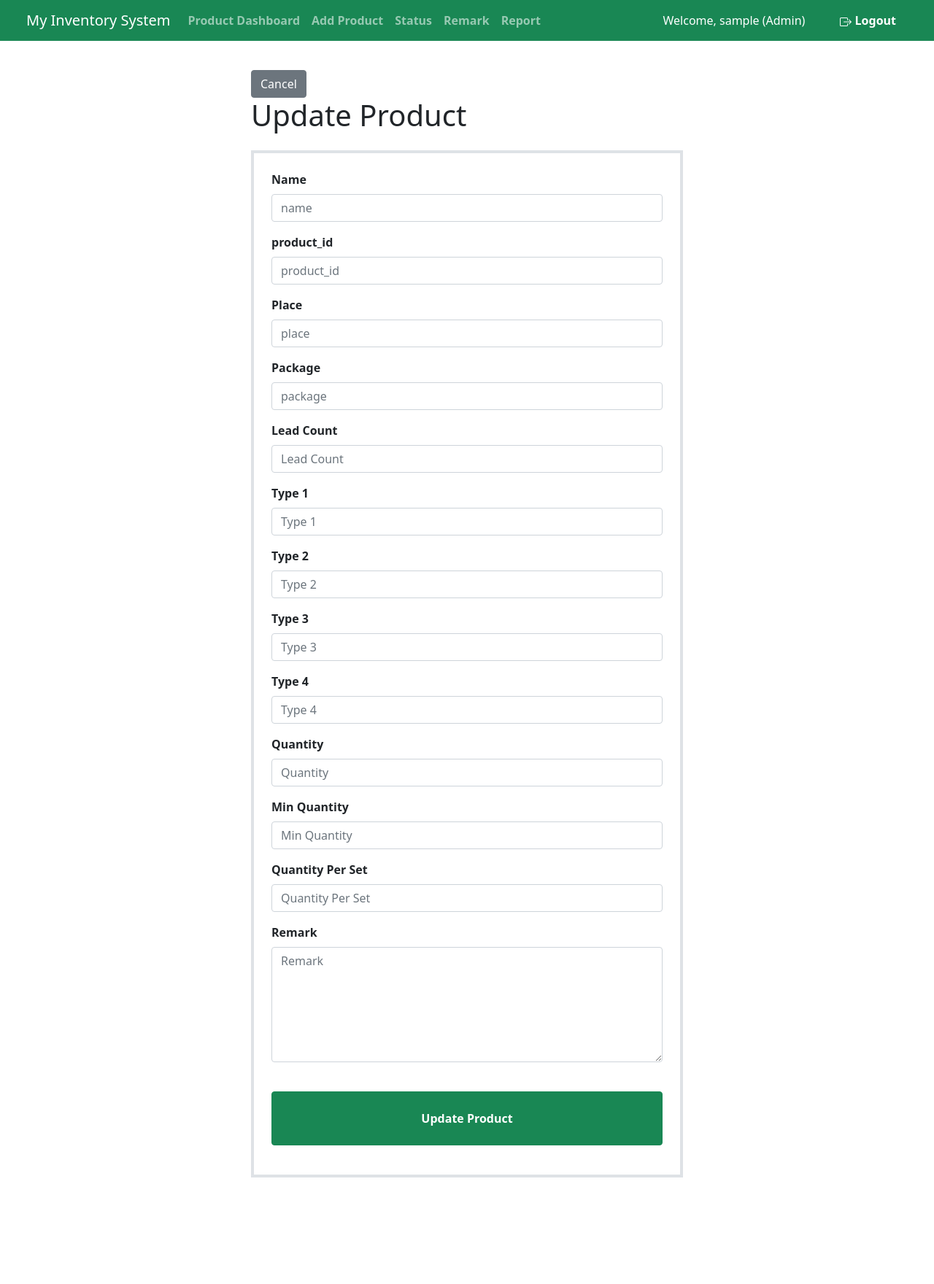
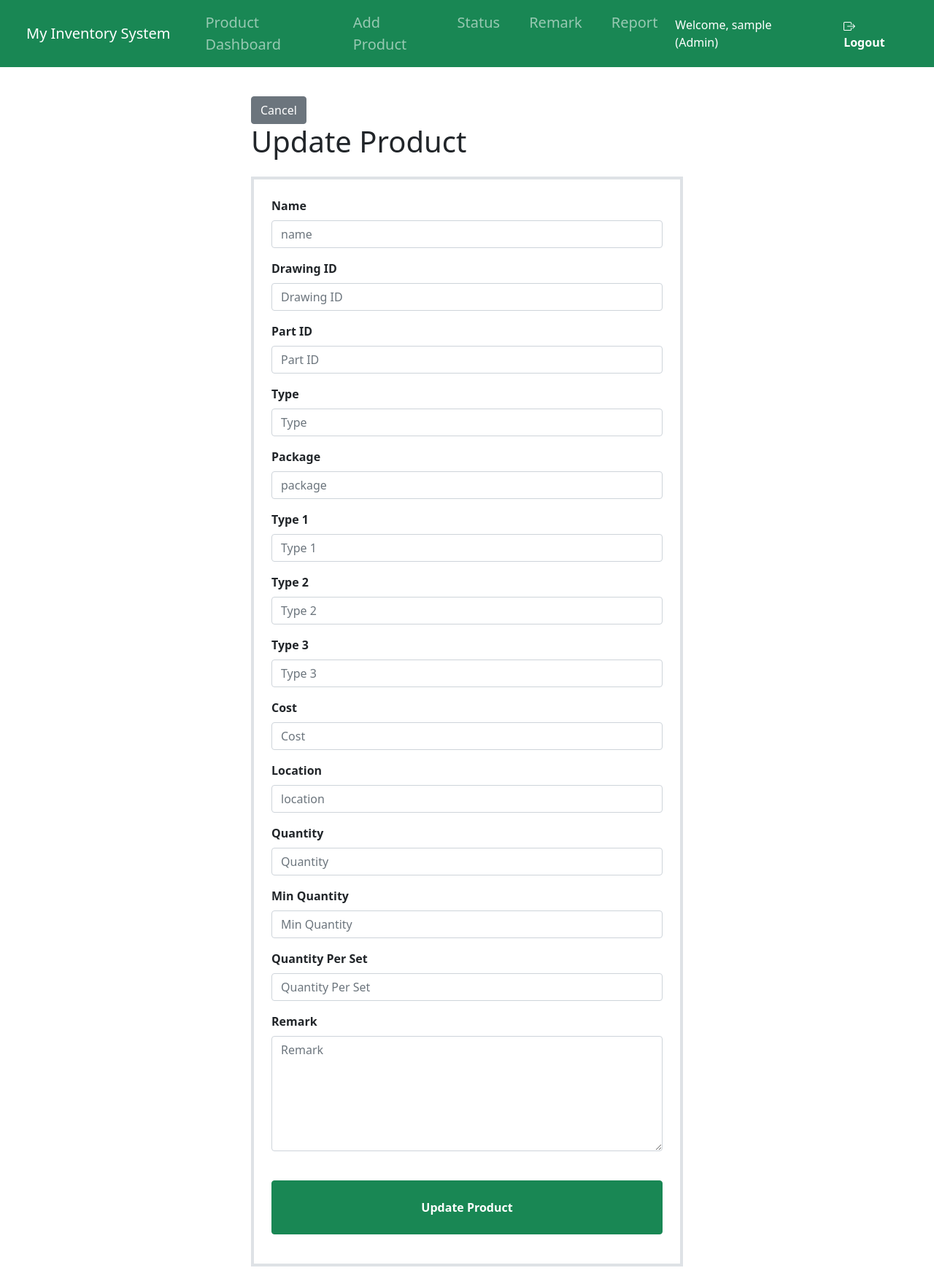
Before and after one commit to rayguang6/inventory_jiaren, a PHP site: page /update-product.php in a window 1280 px wide. Shown: the whole page at 73% size. Before the commit the page ends 1614 px from the top, so only its background shows below. Run offline with PHP 8.4, Linux system fonts and the light colour scheme; the visitor is signed in with stand-in values (Sample User, id 1); data that the repository does not hold is empty.

Commit message:
changed database column, updated code to match the new column for create, update, delete product

```diff
--- a/header.php
+++ b/header.php
@@ -50,21 +50,21 @@ $currentPage = basename($_SERVER['PHP_SELF'], ".php");
     </button>
 
     <div class="collapse navbar-collapse" id="navbarSupportedContent">
-      <ul class="navbar-nav me-auto mb-2 mb-lg-0">
-        <li class="nav-item fw-bold">
-          <a class="nav-link <?php if($currentPage === 'index') echo 'active'; ?>" href="index.php">Product Dashboard</a>
+      <ul class="navbar-nav mx-auto mb-2 mb-lg-0">
+        <li class="nav-item ms-4 fs-5">
+          <a class="nav-link <?php if($currentPage === 'index') echo 'active fw-bold'; ?>" href="index.php">Product Dashboard</a>
         </li>
-        <li class="nav-item fw-bold">
-          <a class="nav-link <?php if($currentPage === 'add-product') echo 'active'; ?>" href="add-product.php">Add Product</a>
+        <li class="nav-item ms-4 fs-5">
+          <a class="nav-link <?php if($currentPage === 'add-product') echo 'active fw-bold'; ?>" href="add-product.php">Add Product</a>
         </li>
-        <li class="nav-item fw-bold">
-          <a class="nav-link <?php if($currentPage === 'status') echo 'active'; ?>" href="status.php">Status</a>
+        <li class="nav-item ms-4 fs-5">
+          <a class="nav-link <?php if($currentPage === 'status') echo 'active fw-bold'; ?>" href="status.php">Status</a>
         </li>
-        <li class="nav-item fw-bold">
-          <a class="nav-link <?php if($currentPage === 'remark') echo 'active'; ?>" href="remark.php">Remark</a>
+        <li class="nav-item ms-4 fs-5">
+          <a class="nav-link <?php if($currentPage === 'remark') echo 'active fw-bold'; ?>" href="remark.php">Remark</a>
         </li>
-        <li class="nav-item fw-bold">
-          <a class="nav-link <?php if($currentPage === 'report') echo 'active'; ?>" href="report.php">Report</a>
+        <li class="nav-item ms-4 fs-5">
+          <a class="nav-link <?php if($currentPage === 'report') echo 'active fw-bold'; ?>" href="report.php">Report</a>
         </li>
       </ul>
 
--- a/update-product.php
+++ b/update-product.php
@@ -16,14 +16,15 @@ if (isset($_POST['update_product'])) {
     $old_product = getProductById($conn, $_GET['id']);
 
     $old_name = $old_product['name'];
-    $old_productId = $old_product['product_id'];
-    $old_place = $old_product['place'];
+    $old_drawingId = $old_product['drawing_id'];
+    $old_partId = $old_product['part_id'];
+    $old_type = $old_product['type'];
     $old_package = $old_product['package'];
-    $old_leadCount = $old_product['lead_count'];
     $old_type1 = $old_product['type1'];
     $old_type2 = $old_product['type2'];
     $old_type3 = $old_product['type3'];
-    $old_type4 = $old_product['type4'];
+    $old_cost = $old_product['cost'];
+    $old_location = $old_product['location'];
     $old_quantity = $old_product['quantity'];
     $old_minQuantity = $old_product['min_quantity'];
     $old_quantityPerSet = $old_product['quantity_per_set'];
@@ -32,14 +33,15 @@ if (isset($_POST['update_product'])) {
     // NEW DATA get from POST
     $id = $_GET['id']; // Get the product ID from the URL
     $name = $_POST['name'];
-    $productId = $_POST['product_id'];
-    $place = $_POST['place'];
+    $drawingId = $_POST['drawing_id'];
+    $partId = $_POST['part_id'];
+    $type = $_POST['type'];
     $package = $_POST['package'];
-    $leadCount = $_POST['lead_count'];
     $type1 = $_POST['type1'];
     $type2 = $_POST['type2'];
     $type3 = $_POST['type3'];
-    $type4 = $_POST['type4'];
+    $cost = $_POST['cost'];
+    $location = $_POST['location'];
     $quantity = $_POST['quantity'];
     $minQuantity = $_POST['min_quantity'];
     $quantityPerSet = $_POST['quantity_per_set'];
@@ -51,18 +53,19 @@ if (isset($_POST['update_product'])) {
     if ($name !== $old_name) {
         $changedFields[] = "Name: $old_name => $name";
     }
-    if ($productId !== $old_productId) {
-        $changedFields[] = "Product ID: $old_productId => $productId";
+    if ($drawingId !== $old_drawingId) {
+        $changedFields[] = "Drawing ID: $old_drawingId => $drawingId";
     }
-    if ($place !== $old_place) {
-        $changedFields[] = "Place: $old_place => $place";
+    if ($partId !== $old_partId) {
+        $changedFields[] = "Drawing ID: $old_partId => $partId";
+    }
+    if ($type !== $old_type) {
+        $changedFields[] = "Type 4: $old_type => $type";
     }
     if ($package !== $old_package) {
         $changedFields[] = "Package: $old_package => $package";
     }
-    if ($leadCount !== $old_leadCount) {
-        $changedFields[] = "Lead Count: $old_leadCount => $leadCount";
-    }
+
     if ($type1 !== $old_type1) {
         $changedFields[] = "Type 1: $old_type1 => $type1";
     }
@@ -72,8 +75,11 @@ if (isset($_POST['update_product'])) {
     if ($type3 !== $old_type3) {
         $changedFields[] = "Type 3: $old_type3 => $type3";
     }
-    if ($type4 !== $old_type4) {
-        $changedFields[] = "Type 4: $old_type4 => $type4";
+    if ($cost !== $old_cost) {
+        $changedFields[] = "Cost: $old_cost => $cost";
+    }
+    if ($location !== $old_location) {
+        $changedFields[] = "Location: $old_location => $location";
     }
     if ($quantity !== $old_quantity) {
         $changedFields[] = "Quantity: $old_quantity => $quantity";
@@ -84,29 +90,23 @@ if (isset($_POST['update_product'])) {
     if ($quantityPerSet !== $old_quantityPerSet) {
         $changedFields[] = "Quantity Per Set: $old_quantityPerSet => $quantityPerSet";
     }
-    if ($remark !== $old_remark) {
+    if (trim($remark) !== trim($old_remark)) {
         $changedFields[] = "Remark: $old_remark => $remark";
     }
 
-
-
-
     // Prepare the update SQL statement using placeholders
-    $updateSql = "UPDATE products SET name=?, product_id=?, place=?, package=?, lead_count=?, type1=?, type2=?, type3=?, type4=?, quantity=?, min_quantity=?, quantity_per_set=?, remark=? WHERE id = ?";
+    $updateSql = "UPDATE products SET name=?, drawing_id=?, part_id=?, type=?, package=?, type1=?, type2=?, type3=?, cost=?, location=?, quantity=?, min_quantity=?, quantity_per_set=?, remark=? WHERE id = ?";
 
     // Create a prepared statement
     $stmt = mysqli_prepare($conn, $updateSql);
 
     // Bind parameters to the prepared statement
     //! REMEMBER to CHANGE THE Data Type when changing order or adding fields,  the ssssis means string, integer
-    mysqli_stmt_bind_param($stmt, "ssssissssiiisi", $name, $productId, $place, $package, $leadCount, $type1, $type2, $type3, $type4, $quantity, $minQuantity, $quantityPerSet, $remark, $id);
+    mysqli_stmt_bind_param($stmt, "ssssssssisiiisi", $name, $drawingId, $partId, $type, $package, $type1, $type2, $type3, $cost, $location, $quantity, $minQuantity, $quantityPerSet, $remark, $id);
 
     // Execute the prepared statement
     if (mysqli_stmt_execute($stmt)) {
-        // ... (your action history and redirect code)
-        // $actionDescription = "Updated from ($old_name, $old_productId, $old_place, $old_package, $old_leadCount, $old_type1, $old_type2, $old_type3, $old_type4, $old_quantity, $old_minQuantity, $old_quantityPerSet, $old_remark) to ($name, $productId, $place, $package, $leadCount, $type1, $type2, $type3, $type4, $quantity, $minQuantity, $quantityPerSet, $remark)";
-        // $actionDescription = "Updated ($name) - " . implode("   ,   ", $changedFields);
-        $actionDescription = "Updated product: $name. Changes made to: " . implode(", ", $changedFields);
+        $actionDescription = "Updated product: ($old_name, $old_partId). Changes made to: " . implode(", ", $changedFields);
         createHistory($conn, "UPDATE", $actionDescription);
 
         header("Location: index.php");
@@ -130,51 +130,55 @@ if (isset($_POST['update_product'])) {
         <form id="" method="POST" class="mt-4 border border-4 p-4">
             <div class="mb-3">
                 <label for="name" class="form-label fw-bold">Name</label>
-                <input type="text" class="form-control" placeholder="name" id="name" name="name" required value="<?php echo $product['name']; ?>">
+                <input type="text" class="form-control" placeholder="name" id="name" name="name" value="<?php echo $product['name']; ?>">
             </div>
             <div class="mb-3">
-                <label for="product_id" class="form-label fw-bold">product_id</label>
-                <input type="text" class="form-control" placeholder="product_id" id="product_id" name="product_id" required value="<?php echo $product['product_id']; ?>">
+                <label for="drawing_id" class="form-label fw-bold">Drawing ID</label>
+                <input type="text" class="form-control" placeholder="Drawing ID" id="drawing_id" name="drawing_id" value="<?php echo $product['drawing_id']; ?>">
             </div>
             <div class="mb-3">
-                <label for="place" class="form-label fw-bold">Place</label>
-                <input type="text" class="form-control" placeholder="place" id="place" name="place" required value="<?php echo $product['place']; ?>">
+                <label for="part_id" class="form-label fw-bold">Part ID</label>
+                <input type="text" class="form-control" placeholder="Part ID" id="part_id" name="part_id" value="<?php echo $product['part_id']; ?>">
+            </div>
+            <div class="mb-3">
+                <label for="type" class="form-label fw-bold">Type</label>
+                <input type="text" class="form-control" placeholder="Type" id="type" name="type" value="<?php echo $product['type']; ?>">
             </div>
             <div class="mb-3">
                 <label for="package" class="form-label fw-bold">Package</label>
-                <input type="text" class="form-control" placeholder="package" id="package" name="package" required  value="<?php echo $product['package']; ?>">
-            </div>
-            <div class="mb-3">
-                <label for="lead_count" class="form-label fw-bold">Lead Count</label>
-                <input type="number" class="form-control" placeholder="Lead Count" id="lead_count" name="lead_count" required value="<?php echo $product['lead_count']; ?>">
+                <input type="text" class="form-control" placeholder="package" id="package" name="package"  value="<?php echo $product['package']; ?>">
             </div>
             <div class="mb-3">
                 <label for="type1" class="form-label fw-bold">Type 1</label>
-                <input type="text" class="form-control" placeholder="Type 1" id="type1" name="type1" required value="<?php echo $product['type1']; ?>">
+                <input type="text" class="form-control" placeholder="Type 1" id="type1" name="type1" value="<?php echo $product['type1']; ?>">
             </div>
             <div class="mb-3">
                 <label for="type2" class="form-label fw-bold">Type 2</label>
-                <input type="text" class="form-control" placeholder="Type 2" id="type2" name="type2" required value="<?php echo $product['type2']; ?>">
+                <input type="text" class="form-control" placeholder="Type 2" id="type2" name="type2" value="<?php echo $product['type2']; ?>">
             </div>
             <div class="mb-3">
                 <label for="type3" class="form-label fw-bold">Type 3</label>
-                <input type="text" class="form-control" placeholder="Type 3" id="type3" name="type3" required value="<?php echo $product['type3']; ?>">
+                <input type="text" class="form-control" placeholder="Type 3" id="type3" name="type3" value="<?php echo $product['type3']; ?>">
             </div>
             <div class="mb-3">
-                <label for="type4" class="form-label fw-bold">Type 4</label>
-                <input type="text" class="form-control" placeholder="Type 4" id="type4" name="type4" value="<?php echo $product['type4']; ?>">
+                <label for="cost" class="form-label fw-bold">Cost</label>
+                <input type="number" class="form-control" placeholder="Cost" id="cost" name="cost" value="<?php echo $product['cost']; ?>">
+            </div>
+            <div class="mb-3">
+                <label for="location" class="form-label fw-bold">Location</label>
+                <input type="text" class="form-control" placeholder="location" id="location" name="location" value="<?php echo $product['location']; ?>">
             </div>
             <div class="mb-3">
                 <label for="quantity" class="form-label fw-bold">Quantity</label>
-                <input type="number" class="form-control" placeholder="Quantity" id="quantity" name="quantity" required value="<?php echo $product['quantity']; ?>">
+                <input type="number" class="form-control" placeholder="Quantity" id="quantity" name="quantity" value="<?php echo $product['quantity']; ?>">
             </div>
             <div class="mb-3">
                 <label for="min_quantity" class="form-label fw-bold">Min Quantity</label>
-                <input type="number" class="form-control" placeholder="Min Quantity" id="min_quantity" name="min_quantity" required value="<?php echo $product['min_quantity']; ?>">
+                <input type="number" class="form-control" placeholder="Min Quantity" id="min_quantity" name="min_quantity" value="<?php echo $product['min_quantity']; ?>">
             </div>
             <div class="mb-3">
                 <label for="quantity_per_set" class="form-label fw-bold">Quantity Per Set</label>
-                <input type="number" class="form-control" placeholder="Quantity Per Set" id="quantity_per_set" name="quantity_per_set" required value="<?php echo $product['quantity_per_set']; ?>">
+                <input type="number" class="form-control" placeholder="Quantity Per Set" id="quantity_per_set" name="quantity_per_set" value="<?php echo $product['quantity_per_set']; ?>">
             </div>
             <div class="mb-3">
                 <label for="remark" class="form-label fw-bold">Remark</label>
```
Also changed, not shown: add-product.php (+31 -27 lines), histories (1).sql (deleted, +0 -125 lines), index.php (+21 -39 lines), products (1).sql (deleted, +0 -83 lines).
